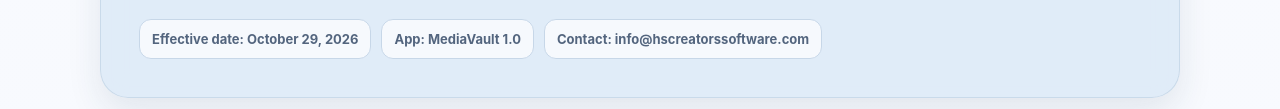
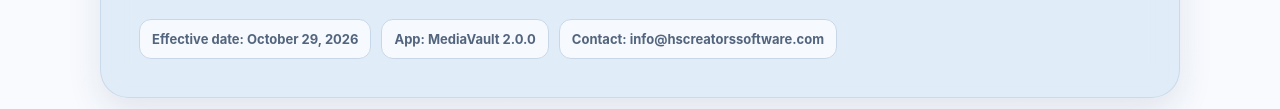
Before and after one commit to muhammadraheelarshad2/mediavault_privacy_policy, a plain HTML site: page index.html in a window 1280 px wide. Shown: the part 463-572 px from the top of the page. Drawn offline with Linux system fonts and the light colour scheme.

Commit message:
update build version 2.0.0

```diff
--- a/index.html
+++ b/index.html
@@ -70,7 +70,7 @@ li{margin:7px 0}
     <p class="lead">MediaVault is designed as a local-first video player, download manager and private media organizer. This policy explains what information the app accesses, when network services are involved, and how you can control your data. It also explains the Google Firebase, Google AdMob and Google Play Billing services used for app stability, analytics, notifications, advertising and optional Premium purchases.</p>
     <div class="meta">
       <span>Effective date: October 29, 2026</span>
-      <span>App: MediaVault 1.0</span>
+      <span>App: MediaVault 2.0.0</span>
       <span>Contact: info@hscreatorssoftware.com</span>
     </div>
   </div>
```
Also changed, not shown: privacy-policy.html (+1 -1 lines).
